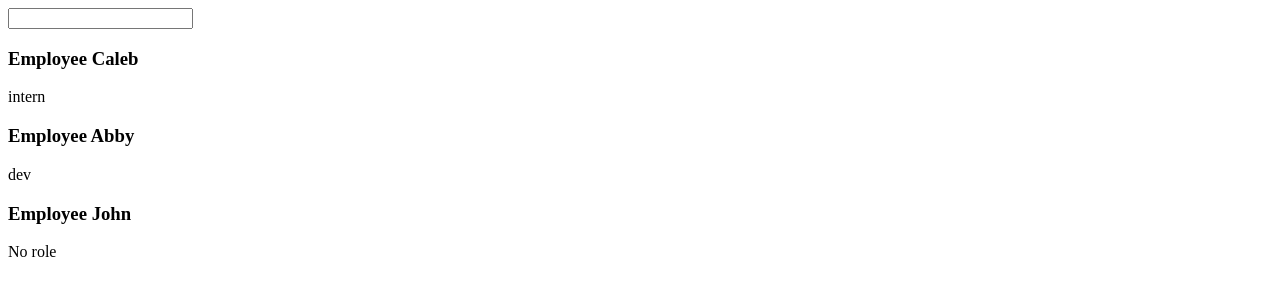
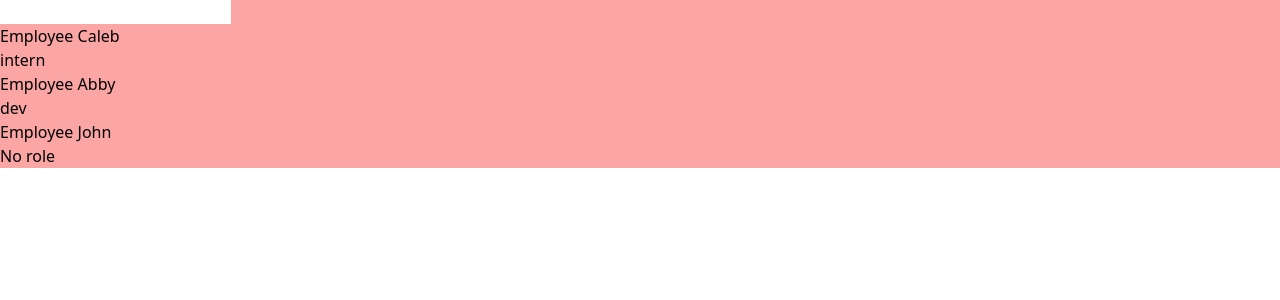
Before and after one commit to tacarr0925/react, a React (Create React App) app: page / in a window 1280 px wide. Shown: the top 300 px of the page. Built offline with nearby package versions, Linux system fonts and the light colour scheme.

Commit message:
Install tailwind

```diff
--- a/package.json
+++ b/package.json
@@ -34,5 +34,8 @@
       "last 1 firefox version",
       "last 1 safari version"
     ]
+  },
+  "devDependencies": {
+    "tailwindcss": "^3.2.7"
   }
 }
--- a/src/App.js
+++ b/src/App.js
@@ -1,4 +1,4 @@
-import './App.css';
+import './Index.css';
 import Employee from './components/Employee';
 import { useState } from 'react';
 
@@ -7,7 +7,7 @@
   const showEmployees = true;
 
   return (
-    <div className="App">
+    <div className="App bg-red-300">
       {showEmployees ? (
         <>
         <input type='text'
--- /dev/null
+++ b/src/Index.css
@@ -0,0 +1,3 @@
+@tailwind base;
+@tailwind components;
+@tailwind utilities;
--- /dev/null
+++ b/tailwind.config.js
@@ -0,0 +1,10 @@
+/** @type {import('tailwindcss').Config} */
+module.exports = {
+  content: [
+    "./src/**/*.{js,jsx,ts,tsx}",
+  ],
+  theme: {
+    extend: {},
+  },
+  plugins: [],
+}
```
Also changed, not shown: src/App.css (deleted), 1 other file (tests, documents, lock files or other folders).
